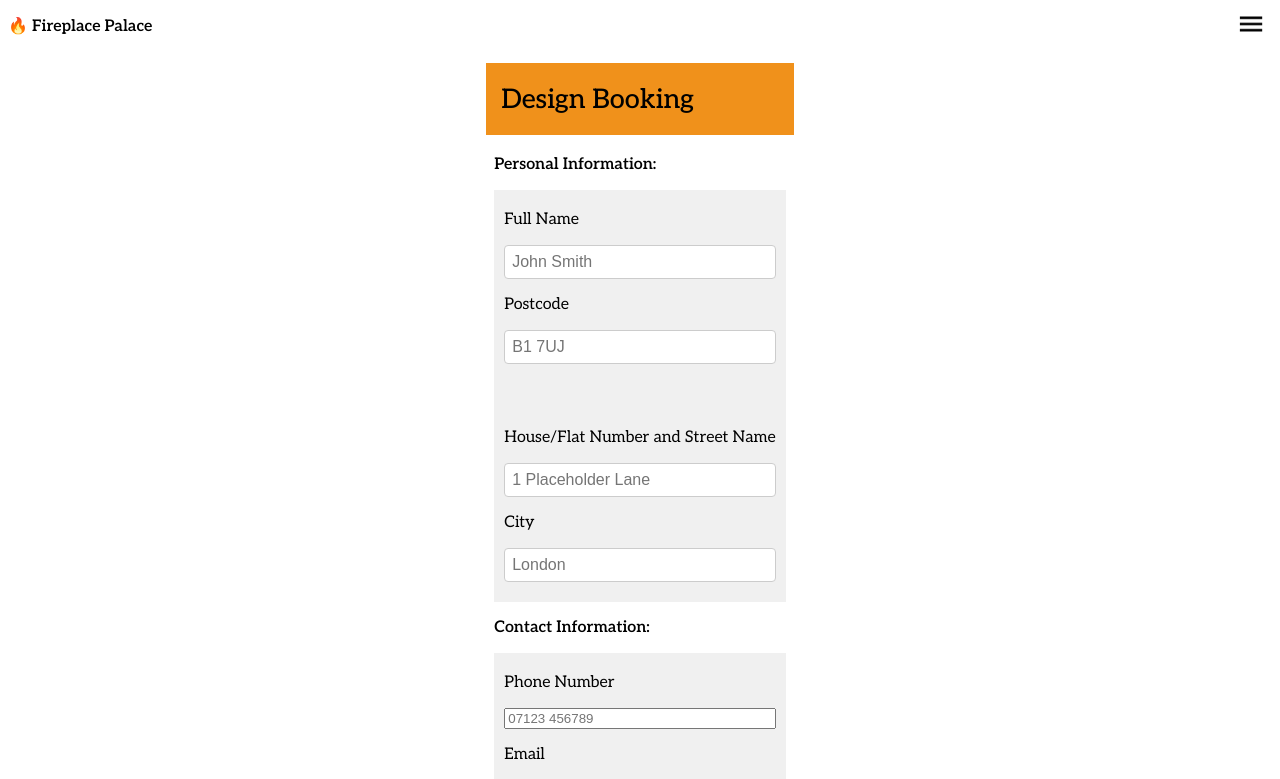
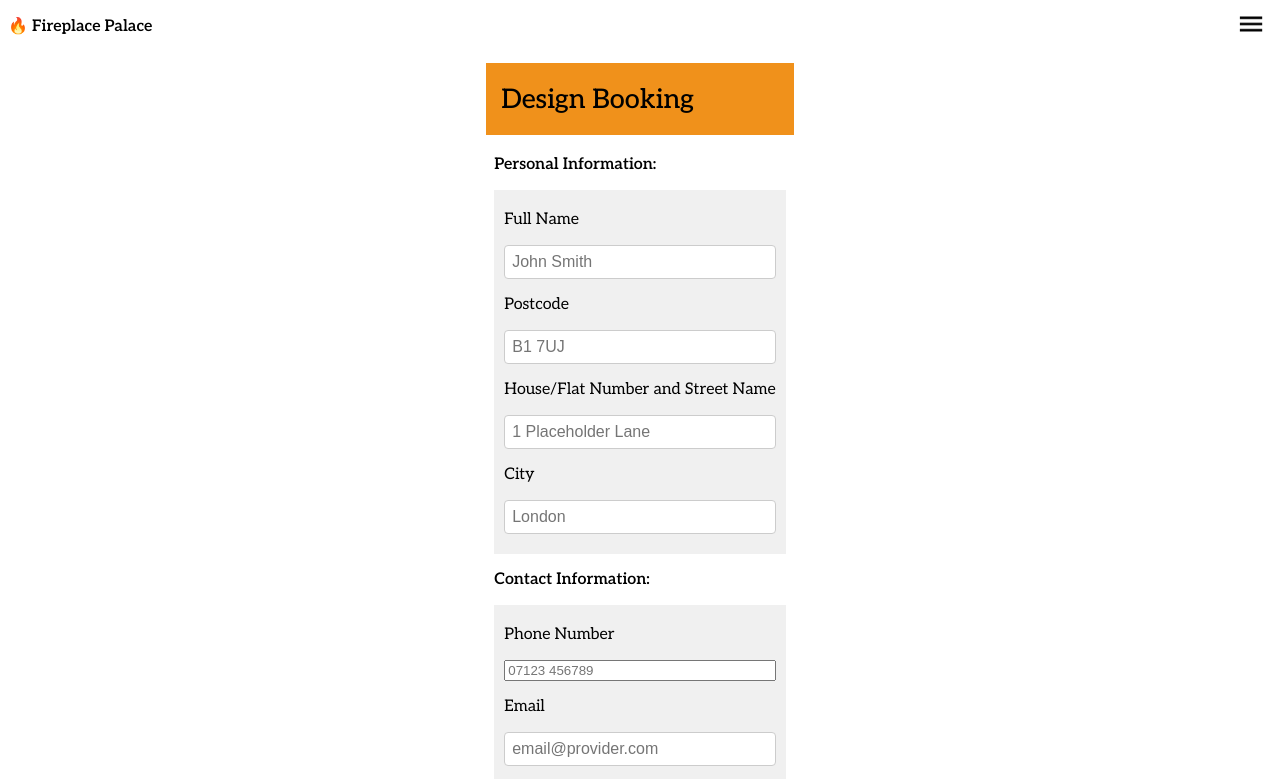
Before and after one commit to cbazzy/fireplace-fork, a Next.js app: page /booking in a window 1280 px wide. Shown: the top 779 px of the page. Built offline with nearby package versions, Linux system fonts and the light colour scheme.

Commit message:
fixing form errors displaying - new issue with postcode not removing error when postcode is correct - status 200

```diff
--- a/src/form-folder/form.jsx
+++ b/src/form-folder/form.jsx
@@ -30,6 +30,18 @@ function formReducer(state, action) {
       return { ...state, email: action.payload.newEmail };
     case "ERROR_STATUS":
       return { ...state, errorStatus: action.payload.newErrorStatus };
+    case "POSTCODE_VALIDATION":
+      if (action.payload.status === 200) {
+        return {
+          ...state,
+          errorStatus: "",
+        };
+      } else {
+        return {
+          ...state,
+          errorStatus: "Please enter a valid UK postcode",
+        };
+      }
     default:
       return state;
   }
@@ -183,7 +195,11 @@ export default function Form() {
               placeholder="B1 7UJ"
               onChange={handleChange}
             />
-            <p className="error-message"></p>
+            {state.errorStatus &&
+              state.errorStatus.startsWith(
+                "Please enter a valid UK postcode"
+              ) && <p className="error-message">{state.errorStatus}</p>}
+
             <label>House/Flat Number and Street Name</label>
             <input
               id="address"
```
